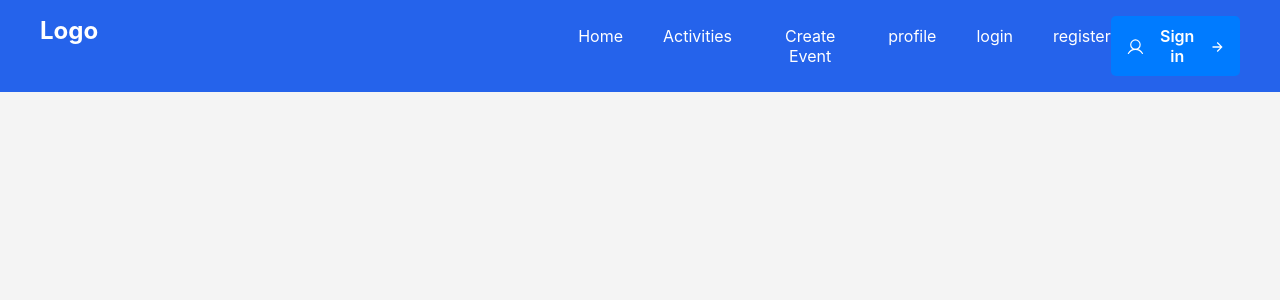
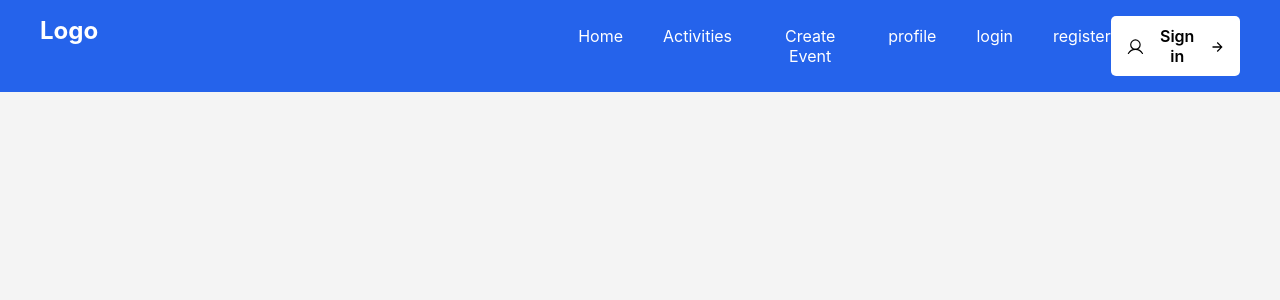
Before and after one commit to KKP240/Cloud-Proj-Repo, a React (Vite) app in the folder client/: page / in a window 1280 px wide. Shown: the top 300 px of the page. Built offline with nearby package versions, Linux system fonts and the light colour scheme; no server answers.

Commit message:
UI fix Userprofile

```diff
--- a/client/src/App.css
+++ b/client/src/App.css
@@ -141,8 +141,8 @@ body {
 
 /* Sign-in button styles */
 .signin-btn {
-  background-color: #007bff;
-  color: white;
+  background-color: #FFFFFF;
+  color: rgb(0, 0, 0);
   padding: 10px 15px;
   border: none;
   border-radius: 5px;
@@ -151,7 +151,7 @@ body {
 }
 
 .signin-btn:hover {
-  background-color: #0056b3;
+  background-color: #f1f1f1;
 }
 
 /* Responsive adjustments */
```
